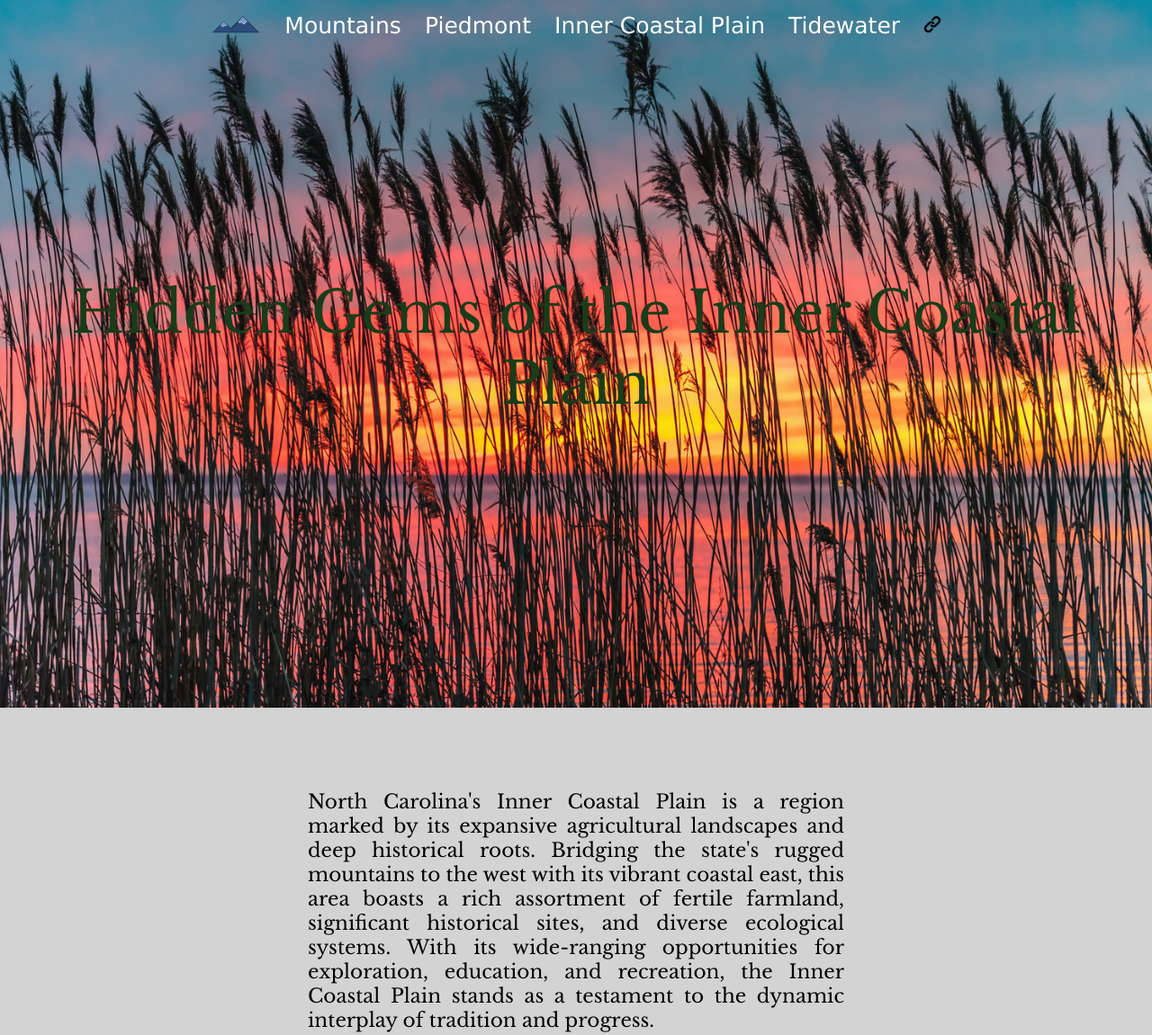
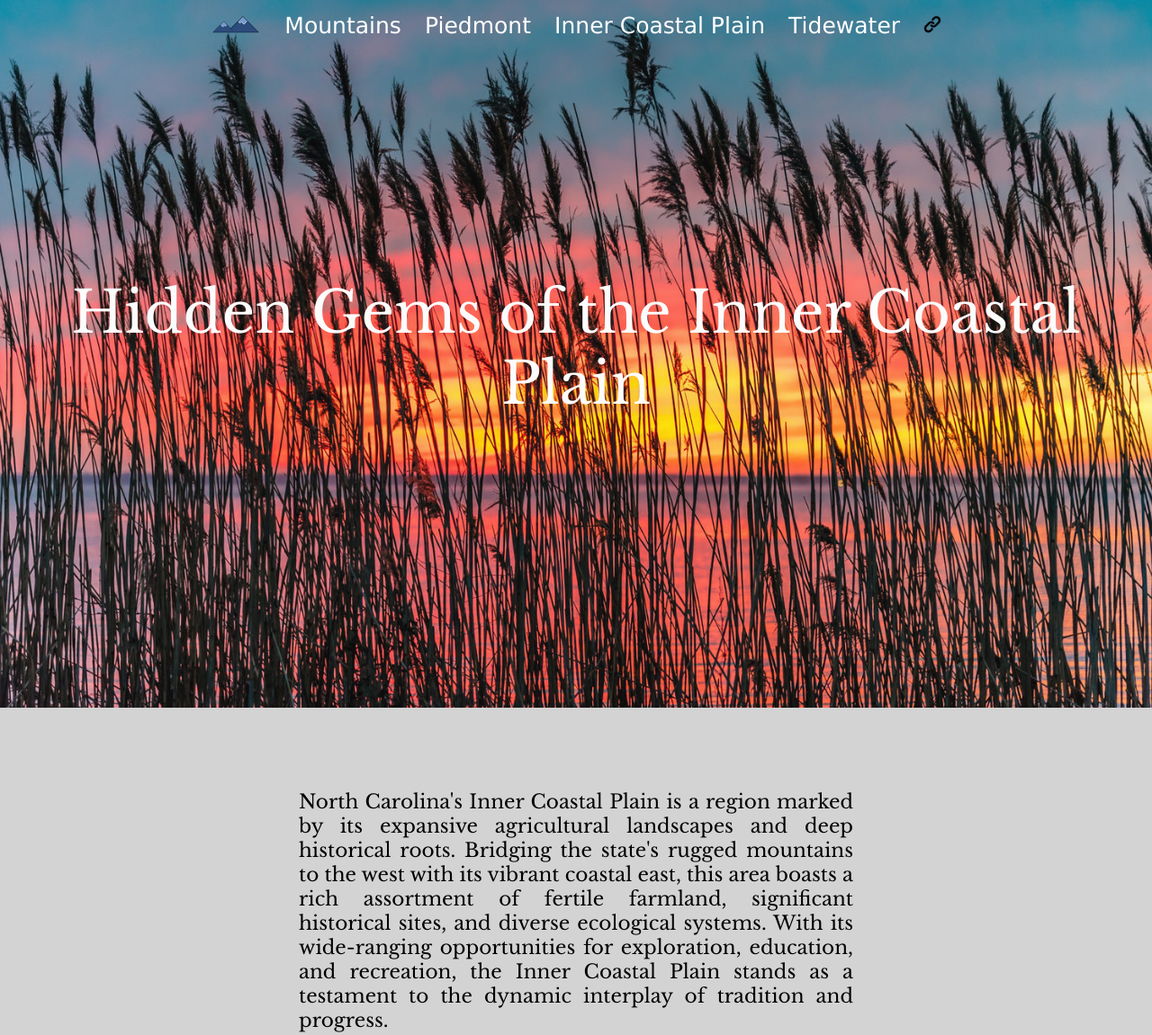
Before and after one commit to mjstav/github.io, a plain HTML site: page icp.html in a window 1280 px wide. Shown: the part 13-1164 px from the top of the page at 90% size. Drawn offline with nearby package versions, Linux system fonts and the light colour scheme.

Commit message:
Update styles.css

```diff
--- a/css/styles.css
+++ b/css/styles.css
@@ -984,28 +984,6 @@ i{
 
 @media screen and (min-width: 1280px){
 /*Home page section*/
-    .title, .mtn-title, .pdm-title, .icp-title, .tide-title {
-        background-attachment: fixed;
-        opacity: .95;
-    }
-
-
-
-    h1, .mtn-title h1, .pdm-title h1, .icp-title h1, .tide-title h1 {
-        text-align: center;
-        font-size: 250%;
-        color: rgb(16, 52, 16);
-        font-family: 'Libre Baskerville', serif;
-        font-weight: 500;
-        font-style: normal;
-    }
-
-    main h1, main p {
-        margin: 10px;
-        color: rgb(16, 52, 16);
-        text-align: center;
-        font-size: large;
-    }
     .nav-bar{
         justify-content: center;
     }
```
